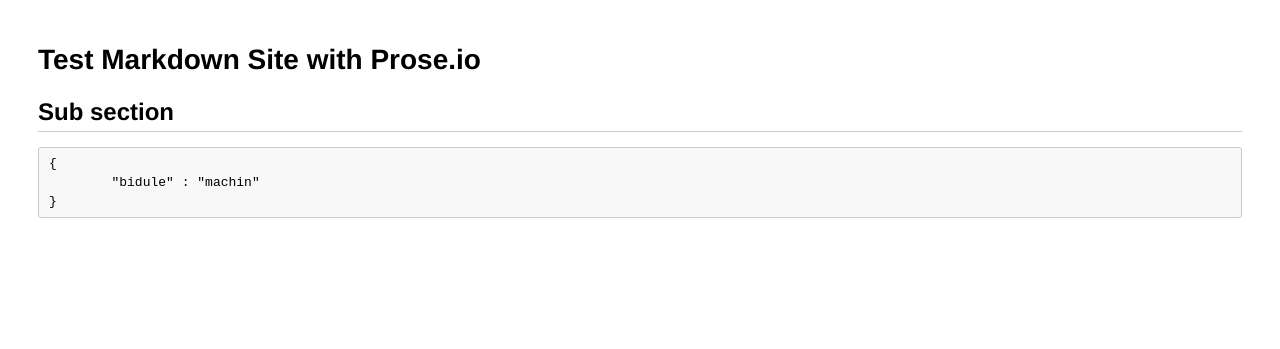
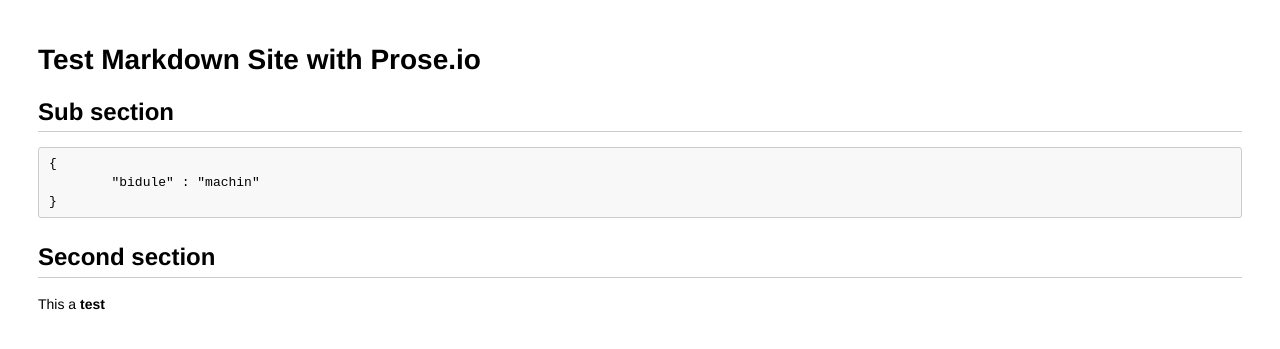
Before and after one commit to jonathan-arnould/prose-site, a Jekyll site: the page built from index.md, in a window 1280 px wide. Shown: the top 349 px of the page. Built offline with Jekyll 4.4.1, drawn with Linux system fonts in a browser that asks for light colours; Markdown is read by kramdown in place of the engine named in the settings.

Commit message:
Updated index.md

````diff
--- a/index.md
+++ b/index.md
@@ -11,3 +13,7 @@ layout: index
 	"bidule" : "machin"
 }
 ```
+
+##Second section
+
+This a **test**
````
Also changed, not shown: other parts of index.md (+2 -0 lines).
